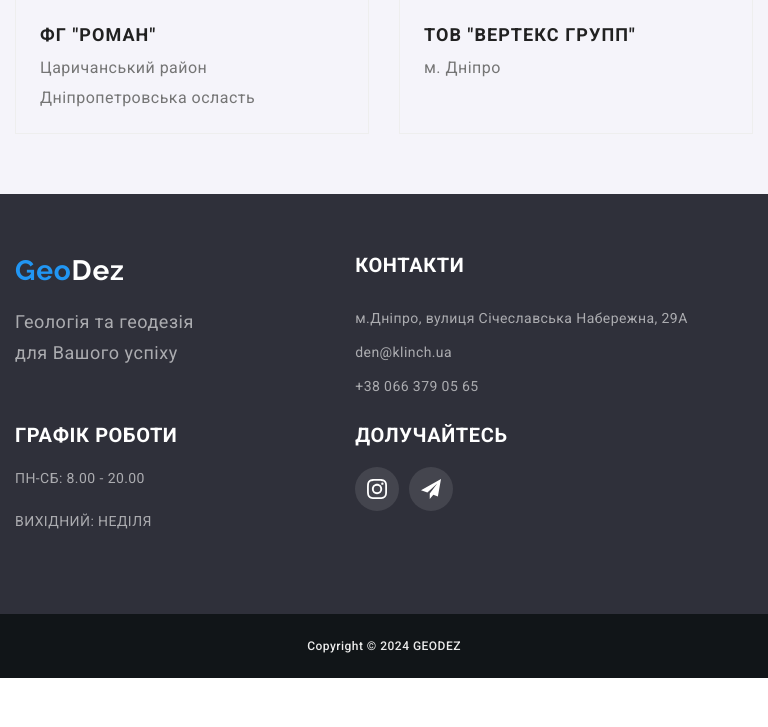
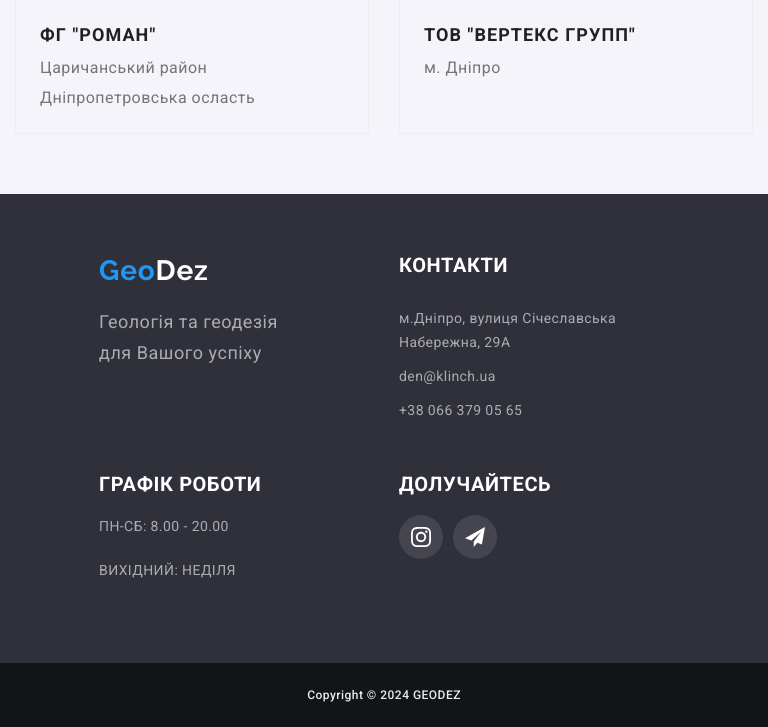
Before and after one commit to Fry8778/Geodez, a plain HTML site: page index.html in a window 768 px wide. Shown: the part 6275-7002 px from the top of the page. Before the commit the page ends 6953 px from the top, so only its background shows below. Drawn offline with nearby package versions, Linux system fonts and the light colour scheme; a web font is replaced by a local one.

Commit message:
changed footer responsive 767-1199px

```diff
--- a/sass/layout/_footer.scss
+++ b/sass/layout/_footer.scss
@@ -80,6 +80,12 @@
   @media screen and (max-width:767px) {
     align-items: center;
     justify-items: center;
+  }
+
+  @media screen and (min-width:768px) and (max-width:1199px){
+    max-width: 600px;
+    grid-gap: 50px;
+
   }
 
 
```
Also changed, not shown: css/main.css, css/main.min.css, 2 other files.
